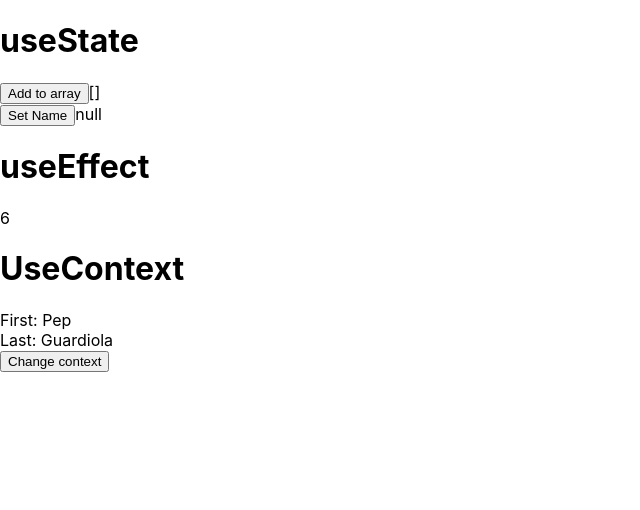
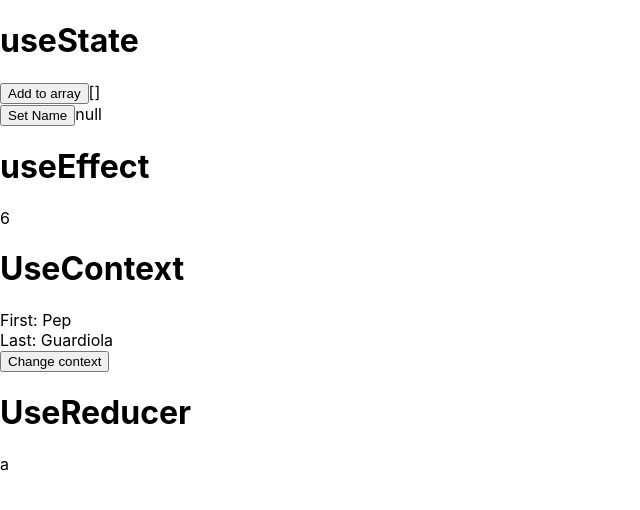
Before and after one commit to pmascaraque/typescript_basics, a React (Create React App) app in the folder react/ts-react-hooks/: page / in a window 1280 px wide. Shown: the top 510 px of the page, without its empty margins (0-640 px from the left). Built offline with nearby package versions, Linux system fonts and the light colour scheme; the HTML template or start-up script is replaced by a standard one.

Commit message:
usereducer files

```diff
--- a/react/ts-react-hooks/src/App.tsx
+++ b/react/ts-react-hooks/src/App.tsx
@@ -2,6 +2,7 @@ import React from 'react';
 import UseStateComponent from './components/UseStateComponent';
 import UseEffectComponent from './components/UseEffectComponent';
 import UseContextComponent from './components/UseContextComponent';
+import UseReducerComponent from './components/UseReducerComponent';
 import './App.css';
 
 function App() {
@@ -13,6 +14,8 @@ function App() {
         <UseEffectComponent />
         <h1>UseContext</h1>
         <UseContextComponent />
+        <h1>UseReducer</h1>
+        <UseReducerComponent />
     </div>
   );
 }
--- /dev/null
+++ b/react/ts-react-hooks/src/components/UseReducerComponent.tsx
@@ -0,0 +1,10 @@
+function UseReducerComponent() {
+
+  return (
+    <div>
+a
+    </div>
+  )
+}
+
+export default UseReducerComponent;
```
